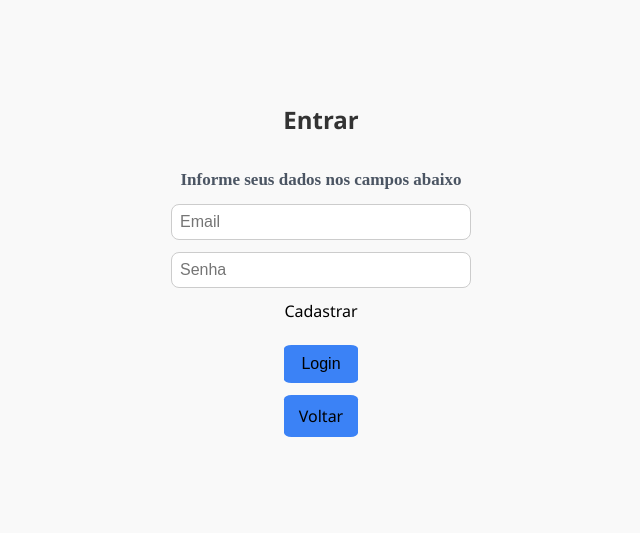
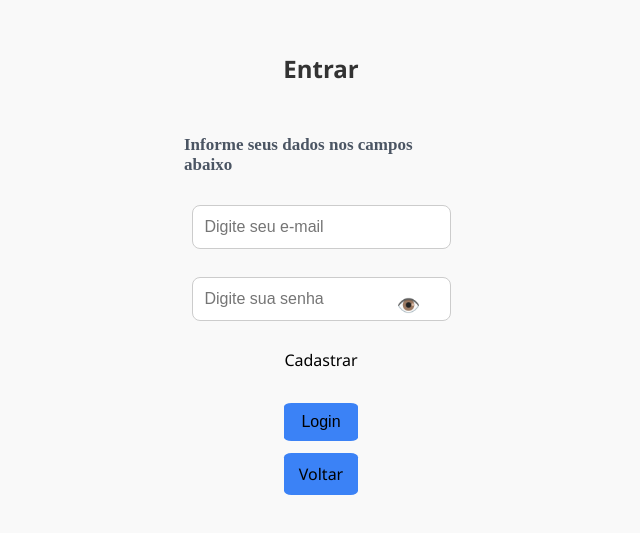
Before and after one commit to Phhenrique3/pet-shop, a Vue app: page /login in a window 1280 px wide. Shown: the part 123-656 px from the top of the page, without its empty margins (319-959 px from the left). Built offline with nearby package versions, Linux system fonts and the light colour scheme.

Commit message:
alteração

```diff
--- a/src/components/login/login.vue
+++ b/src/components/login/login.vue
@@ -3,20 +3,36 @@
     <h1 class="title-cadastro">Entrar</h1>
     <h2 class="sub-title">Informe seus dados nos campos abaixo</h2>
 
+    <!-- Campo de email -->
+    <div class="input-container">
       <input
         class="input-cadastro"
         v-model="email"
-      placeholder="Email"
         type="email"
+        placeholder="Digite seu e-mail"
         required
       />
+    </div>
+
+    <!-- Campo de senha com botão de olho -->
+    <div class="input-container">
       <input
         class="input-cadastro"
         v-model="senha"
-      placeholder="Senha"
-      type="password"
+        :type="showPassword ? 'text' : 'password'"
+        placeholder="Digite sua senha"
         required
       />
+      <button
+        type="button"
+        class="btn-eye"
+        @click="verSenha"
+        :title="showPassword ? 'Ocultar senha' : 'Mostrar senha'"
+      >
+        {{ showPassword ? '🙈' : '👁️' }}
+      </button>
+    </div>
+
     <router-link to="/cadastro" class="cadastro">Cadastrar</router-link>
 
     <div class="buttons-directory">
@@ -24,7 +40,7 @@
       <router-link to="/" class="button-volta">Voltar</router-link>
     </div>
 
-    <p v-if="erro" style="color: red">{{ erro }}</p>
+    <p v-if="erro" class="erro">{{ erro }}</p>
   </form>
 </template>
 
@@ -35,28 +51,27 @@ import { useRouter } from "vue-router";
 const email = ref("");
 const senha = ref("");
 const erro = ref("");
+const showPassword = ref(false);
 const router = useRouter();
+
+function verSenha() {
+  showPassword.value = !showPassword.value;
+}
 
 async function Login() {
   try {
     const response = await fetch("http://localhost:3000/api/clientes/login", {
       method: "POST",
-      headers: {
-        "Content-Type": "application/json",
-      },
+      headers: { "Content-Type": "application/json" },
       body: JSON.stringify({
         email: email.value,
         senha: senha.value,
       }),
     });
 
-    let data;
-    try {
-      data = await response.json(); // tenta ler JSON
-    } catch (err) {
-      // se não for JSON, cria um objeto com mensagem padrão
-      data = { error: "Usuário ou senha inválido" };
-    }
+    const data = await response.json().catch(() => ({
+      error: "Usuário ou senha inválido",
+    }));
 
     if (response.ok) {
       localStorage.setItem("clienteId", data.cliente.id);
@@ -70,3 +85,54 @@ async function Login() {
   }
 }
 </script>
+
+<style scoped>
+.formulario {
+  display: flex;
+  flex-direction: column;
+  gap: 16px;
+  max-width: 350px;
+  margin: auto;
+}
+
+.input-container {
+  position: relative;
+  display: flex;
+  align-items: center;
+}
+
+.input-cadastro {
+  width: 100%;
+  padding: 12px 38px 12px 12px;
+  border: 1.8px solid #ccc;
+  border-radius: 8px;
+  font-size: 1rem;
+  transition: border-color 0.2s, box-shadow 0.2s;
+}
+
+.input-cadastro:focus {
+  outline: none;
+  border-color: #2563eb;
+  box-shadow: 0 0 0 3px rgba(37, 99, 235, 0.25);
+}
+
+.btn-eye {
+  position: absolute;
+  right: 10px;
+  background: none;
+  border: none;
+  font-size: 1.2rem;
+  color: #777;
+  cursor: pointer;
+}
+
+.btn-eye:hover {
+  color: #2563eb;
+}
+
+.erro {
+  color: red;
+  text-align: center;
+  font-weight: 500;
+}
+</style>
```
Lines whose indentation alone changed are shown as unchanged.
